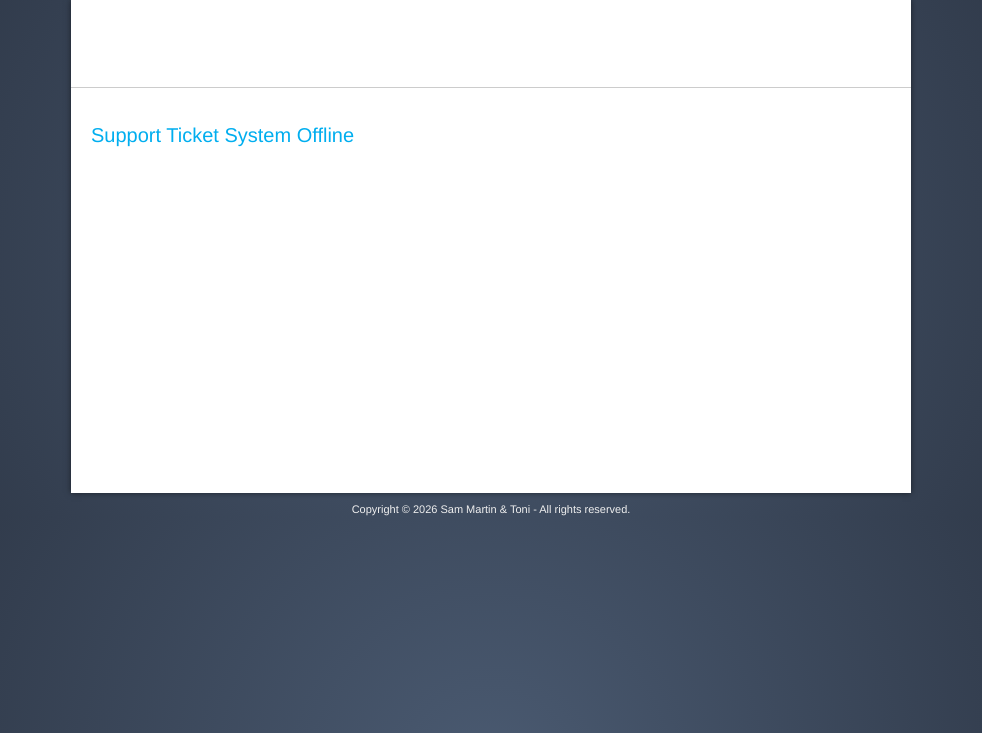
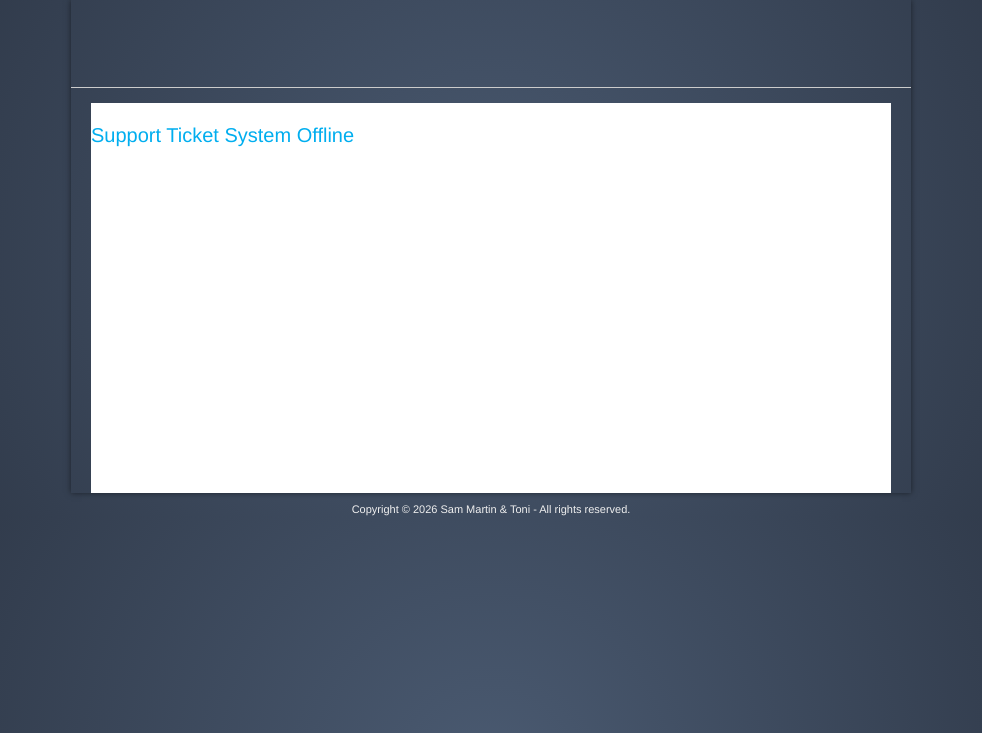
Before and after one commit to dimastrim45/itsupport, a PHP site: page /index.php in a window 1280 px wide. Shown: the top 733 px of the page, without its empty margins (149-1131 px from the left). Run offline with PHP 8.4, Linux system fonts and the light colour scheme; data that the repository does not hold is empty; some libraries are stand-ins or nearby versions.

Commit message:
updated background of container and content

```diff
--- a/upload/assets/default/css/theme.css
+++ b/upload/assets/default/css/theme.css
@@ -293,7 +293,7 @@
   background: radial-gradient(circle, #4a5a71 0%, #2c3544 100%);
 }
 #container {
-  background: #fff;
+  /* background: #fff; */
   width: 840px;
   margin: 0 auto;
   box-shadow: 0 0 6px rgba(0, 0, 0, 0.5);
@@ -395,6 +395,7 @@
   height: auto !important;
   height: 350px;
   min-height: 350px;
+  background: #fff;
 }
 #footer {
   text-align: center;
```
